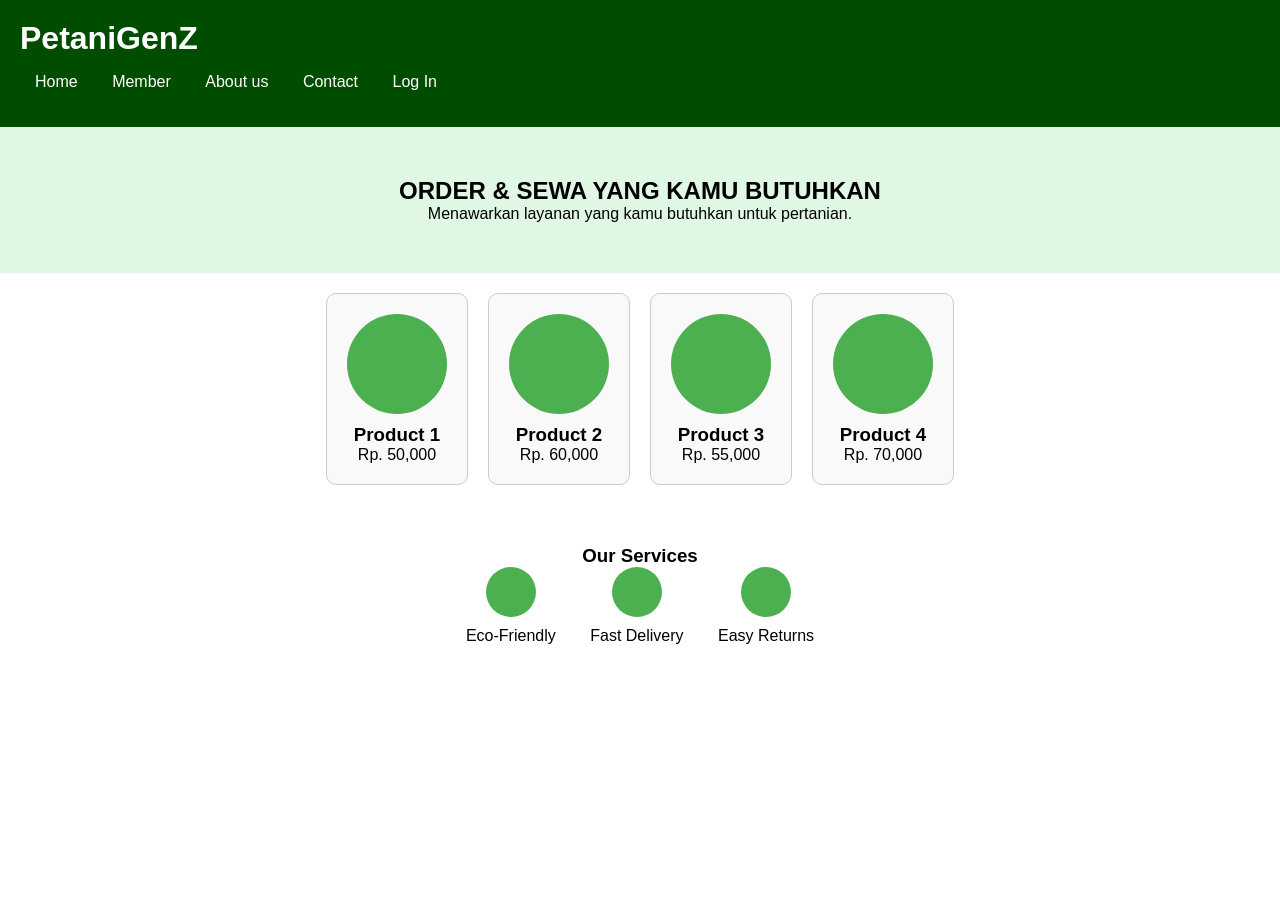
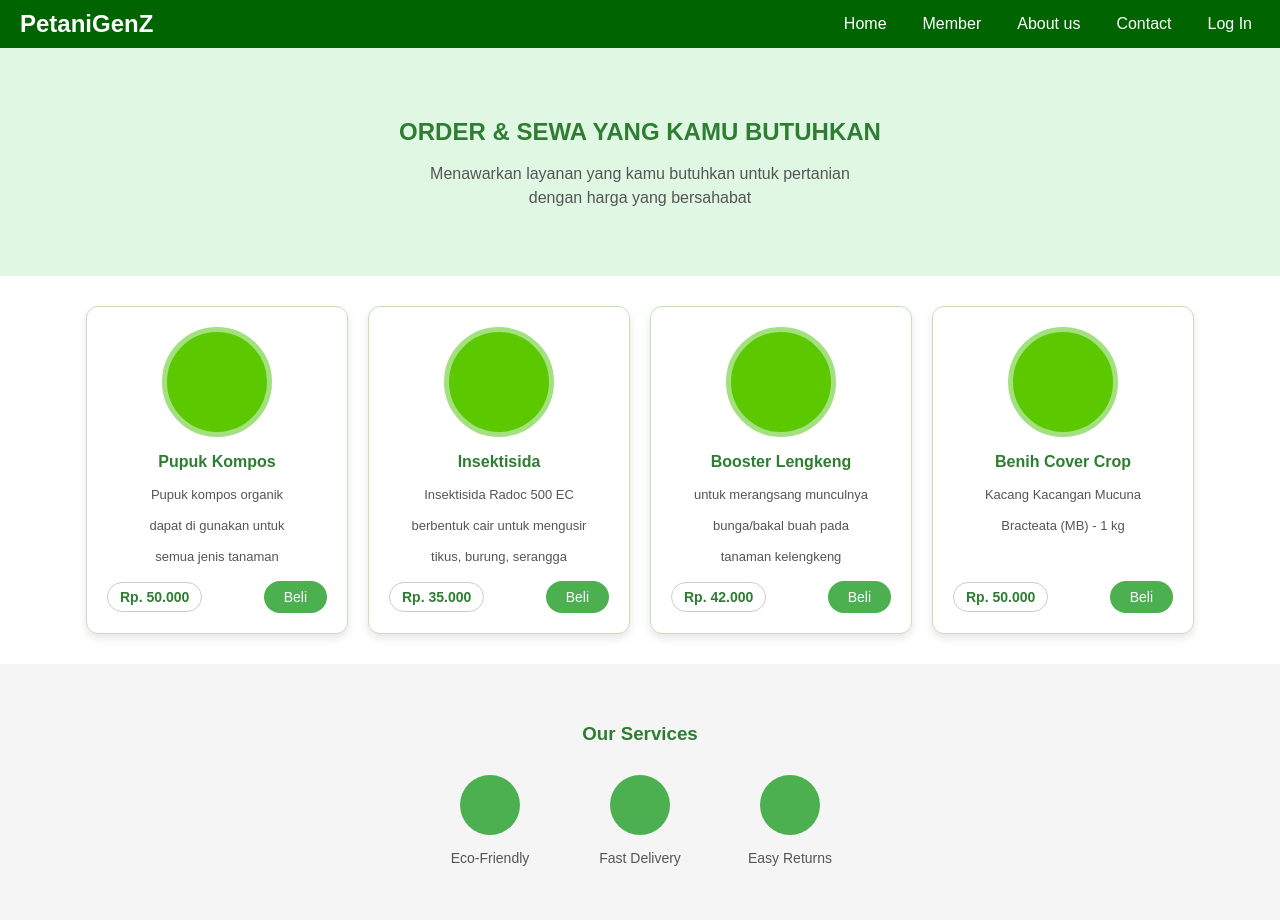
Before and after one commit to vallx86/KelompokTani, a PHP site: page / in a window 1280 px wide. Before the commit the page ends 644 px from the top, so only its background shows below. Run offline with PHP 8.4, Linux system fonts and the light colour scheme.

Commit message:
update tampilan

```diff
--- a/index.html
+++ b/index.html
@@ -25,34 +25,74 @@
     <main>
         <section class="hero">
             <h2>ORDER & SEWA YANG KAMU BUTUHKAN</h2>
-            <p>Menawarkan layanan yang kamu butuhkan untuk pertanian.</p>
+            <p>Menawarkan layanan yang kamu butuhkan untuk pertanian<br>dengan harga yang bersahabat</p>
         </section>
 
         <section class="products">
-            <div class="product-card">
-                <div class="product-image"></div>
-                <h3>Product 1</h3>
-                <p>Rp. 50,000</p>
+            <!-- Kartu Produk 1 -->
+            <div class="card">
+                <div class="circle"></div>
+                <div class="title-placeholder">Pupuk Kompos</div>
+                <div class="text-content">
+                    <p>Pupuk kompos organik</p>
+                    <p>dapat di gunakan untuk</p>
+                    <p>semua jenis tanaman</p>
                 </div>
-            <div class="product-card">
-                <div class="product-image"></div>
-                <h3>Product 2</h3>
-                <p>Rp. 60,000</p>
+                <div class="bottom-row">
+                    <div class="price">Rp. 50.000</div>
+                    <button class="buy-btn">Beli</button>
                 </div>
-            <div class="product-card">
-                <div class="product-image"></div>
-                <h3>Product 3</h3>
-                <p>Rp. 55,000</p>
             </div>
-            <div class="product-card">
-                <div class="product-image"></div>
-                <h3>Product 4</h3>
-                <p>Rp. 70,000</p>
+
+            <!-- Kartu Produk 2 -->
+            <div class="card">
+                <div class="circle"></div>
+                <div class="title-placeholder">Insektisida</div>
+                <div class="text-content">
+                    <p>Insektisida Radoc 500 EC</p>
+                    <p>berbentuk cair untuk mengusir</p>
+                    <p>tikus, burung, serangga</p>
+                </div>
+                <div class="bottom-row">
+                    <div class="price">Rp. 35.000</div>
+                    <button class="buy-btn">Beli</button>
+                </div>
+            </div>
+
+            <!-- Kartu Produk 3 -->
+            <div class="card">
+                <div class="circle"></div>
+                <div class="title-placeholder">Booster Lengkeng</div>
+                <div class="text-content">
+                    <p>untuk merangsang munculnya</p>
+                    <p>bunga/bakal buah pada</p>
+                    <p>tanaman kelengkeng</p>
+                </div>
+                <div class="bottom-row">
+                    <div class="price">Rp. 42.000</div>
+                    <button class="buy-btn">Beli</button>
+                </div>
+            </div>
+
+            <!-- Kartu Produk 4 -->
+            <div class="card">
+                <div class="circle"></div>
+                <div class="title-placeholder">Benih Cover Crop</div>
+                <div class="text-content">
+                    <p>Kacang Kacangan Mucuna</p>
+                    <p>Bracteata (MB) - 1 kg</p>
+                    <p>&nbsp;</p> <!-- Empty space for alignment -->
+                </div>
+                <div class="bottom-row">
+                    <div class="price">Rp. 50.000</div>
+                    <button class="buy-btn">Beli</button>
+                </div>
             </div>
         </section>
 
         <section class="footer-info">
             <h3>Our Services</h3>
+            <div class="services-container">
                 <div class="service">
                     <div class="service-icon"></div>
                     <p>Eco-Friendly</p>
@@ -65,6 +105,7 @@
                     <div class="service-icon"></div>
                     <p>Easy Returns</p>
                 </div>
+            </div>
         </section>
     </main>
 </body>
--- a/styles.css
+++ b/styles.css
@@ -6,79 +6,196 @@ body {
 }
 
 header {
-    background-color: #004d00;
-    padding: 20px;
+    background-color: darkgreen;
     color: white;
+    padding: 10px 20px;
+    display: flex;
+    justify-content: space-between;
+    align-items: center;
 }
 
 header h1 {
+    font-size: 24px;
     margin: 0;
 }
 
 nav ul {
     list-style: none;
+    display: flex;
+    gap: 20px;
+    margin: 0;
     padding: 0;
 }
 
-nav ul li {
-    display: inline;
-    margin: 0 15px;
+nav ul li a {
+    color: white;
+    text-decoration: none;
+    padding: 4px 8px;
+    border-radius: 4px;
+    transition: all 0.3s ease;
 }
 
-nav a {
-    color: white;
-    text-decoration: none;
+nav ul li a:hover,
+nav ul li a:focus {
+    background-color: white;
+    color: darkgreen;
 }
 
 .hero {
     text-align: center;
-    padding: 50px 0;
+    padding: 50px 20px;
     background-color: #e0f7e4;
+}
+
+.hero h2 {
+    margin-bottom: 15px;
+    color: #2e7d32;
+}
+
+.hero p {
+    color: #555;
+    line-height: 1.5;
 }
 
 .products {
     display: flex;
     justify-content: center;
+    flex-wrap: wrap;
     gap: 20px;
-    padding: 20px;
+    padding: 30px 20px;
+    max-width: 1200px;
+    margin: 0 auto;
 }
 
-.product-card {
-    border: 1px solid #ccc;
-    border-radius: 10px;
+.card {
+    border: 1px solid #c4e2b6;
+    border-radius: 12px;
     padding: 20px;
-    text-align: center;
-    background-color: #f9f9f9;
+    background: white;
+    box-shadow: 0 4px 8px rgba(0, 0, 0, 0.1);
+    width: 220px;
+    transition: transform 0.3s ease;
 }
 
-.product-image {
+.card:hover {
+    transform: translateY(-5px);
+}
+
+.circle {
+    width: 100px;
     height: 100px;
-    width: 100px;
-    background-color: #4caf50;
+    background: #5bc800;
+    border: 5px solid #a3e080;
     border-radius: 50%;
-    margin: 0 auto 10px;
+    margin: 0 auto 16px auto;
+}
+
+.title-placeholder {
+    font-family: Arial, sans-serif;
+    text-align: center;
+    font-size: 16px;
+    font-weight: bold;
+    margin-bottom: 15px;
+    color: #2e7d32;
+}
+
+.text-content {
+    text-align: center;
+    font-size: 13px;
+    line-height: 1.4;
+    margin-bottom: 15px;
+    color: #555;
+    min-height: 60px;
+}
+
+.bottom-row {
+    display: flex;
+    justify-content: space-between;
+    align-items: center;
+    margin-top: 15px;
+}
+
+.price {
+    padding: 6px 12px;
+    border: 1px solid #ccc;
+    border-radius: 16px;
+    font-size: 14px;
+    font-weight: bold;
+    color: #2e7d32;
+}
+
+.buy-btn {
+    background: #4caf50;
+    color: #fff;
+    border: none;
+    border-radius: 16px;
+    padding: 8px 20px;
+    font-size: 14px;
+    cursor: pointer;
+    transition: background 0.3s ease;
+}
+
+.buy-btn:hover {
+    background: #3d8b40;
 }
 
 .footer-info {
+    padding: 40px 20px;
+    background-color: #f5f5f5;
     text-align: center;
-    padding: 40px;
+}
+
+.footer-info h3 {
+    margin-bottom: 30px;
+    color: #2e7d32;
+}
+
+.services-container {
+    display: flex;
+    justify-content: center;
+    flex-wrap: wrap;
+    gap: 30px;
+    max-width: 800px;
+    margin: 0 auto;
 }
 
 .service {
-    display: inline-block;
-    margin: 0 15px;
+    width: 120px;
 }
 
 .service-icon {
-    height: 50px;
-    width: 50px;
+    height: 60px;
+    width: 60px;
     background-color: #4caf50;
     border-radius: 50%;
-    margin: 0 auto 10px;
+    margin: 0 auto 15px auto;
 }
 
-h2,
-h3,
-p {
-    margin: 0;
+.service p {
+    font-size: 14px;
+    color: #555;
+    font-weight: 500;
 }
+
+@media (max-width: 768px) {
+    header {
+        flex-direction: column;
+        text-align: center;
+    }
+
+    nav ul {
+        margin-top: 15px;
+        flex-wrap: wrap;
+        justify-content: center;
+    }
+
+    .products {
+        flex-direction: column;
+        align-items: center;
+    }
+
+    .services-container {
+        flex-direction: column;
+        align-items: center;
+    }
+}
```
Lines whose indentation alone changed are shown as unchanged.
